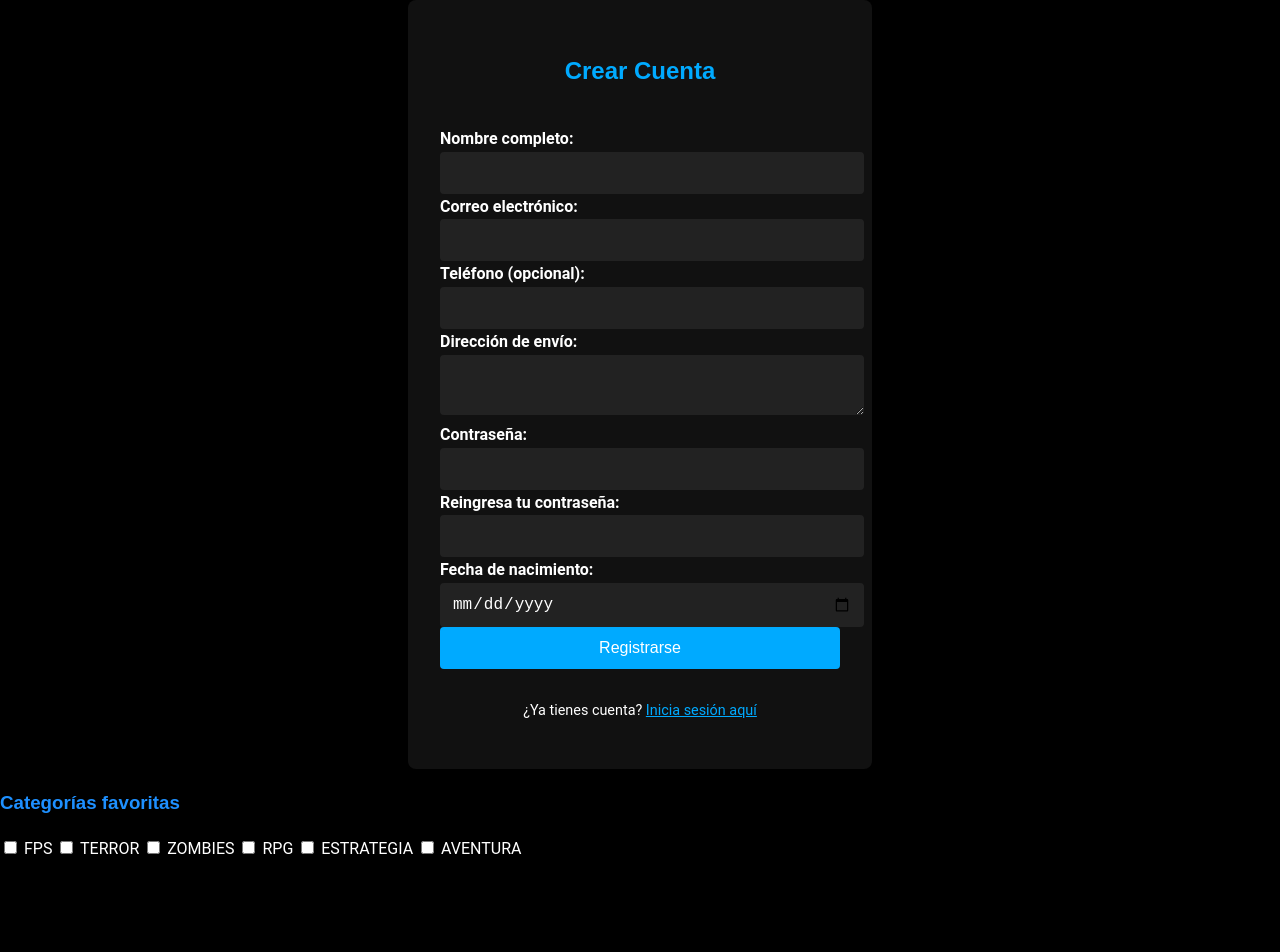
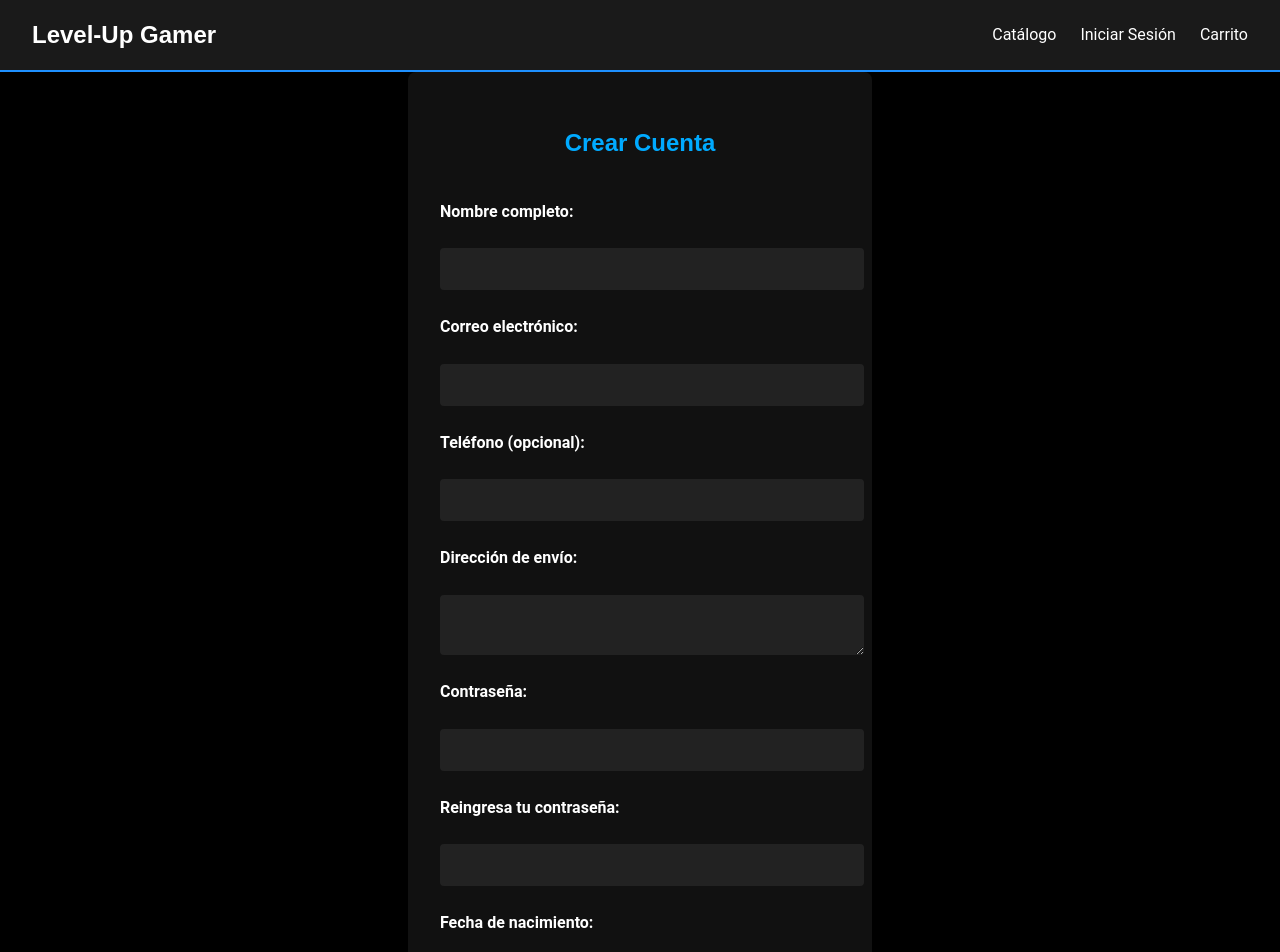
Before and after one commit to hectorpena95/TIENDA-LEVEL-UP-GAMER, a plain HTML site: page paginas/registro.html in a window 1280 px wide. Shown: the top 952 px of the page. Before the commit the page ends 862 px from the top, so only its background shows below. Drawn offline with Linux system fonts and the light colour scheme.

Commit message:
Revert "se agrega Check box para categorias de juegos favoritos al momento de…"

```diff
--- a/paginas/registro.html
+++ b/paginas/registro.html
@@ -9,10 +9,20 @@
 </head>
 <body class="pagina-registro">
 
+    <header>
+        <div class="logo">
+            <a href="index.html">Level-Up Gamer</a>
+        </div>
+        <nav>
+            <ul>
+                <li><a href="catalogo.html">Catálogo</a></li>
+                <li><a href="login.html">Iniciar Sesión</a></li>
+                <li><a href="carrito.html">Carrito</a></li>
+            </ul>
+        </nav>
+    </header>
 
-
-    <!-- Formulario de registro -->
-    <div class="formulario-container">
+  <main class="formulario-container">
     <h2>Crear Cuenta</h2>
     <form id="form-registro">
       <label for="nombre">Nombre completo:</label>
@@ -40,19 +50,6 @@
     </form>
 
     <p>¿Ya tienes cuenta? <a href="login.html">Inicia sesión aquí</a></p>
-    </div>
-
-     <!-- Panel lateral de categorías -->
-    <aside class="categorias-container">
-      <h3>Categorías favoritas</h3>
-      <label><input type="checkbox" name="categorias" value="FPS"> FPS</label>
-      <label><input type="checkbox" name="categorias" value="TERROR"> TERROR</label>
-      <label><input type="checkbox" name="categorias" value="ZOMBIES"> ZOMBIES</label>
-      <label><input type="checkbox" name="categorias" value="RPG"> RPG</label>
-      <label><input type="checkbox" name="categorias" value="ESTRATEGIA"> ESTRATEGIA</label>
-      <label><input type="checkbox" name="categorias" value="AVENTURA"> AVENTURA</label>
-    </aside>
-
   </main>
 
   <script src="../src/assets/js/registro.js"></script>
--- a/src/assets/css/style.css
+++ b/src/assets/css/style.css
@@ -54,7 +54,11 @@ nav ul li {
 }
 
 /* Estilos de las secciones principales */
-
+main {
+    padding: 2rem;
+    max-width: 1200px;
+    margin: 0 auto;
+}
 
 .hero-section {
     text-align: center;
@@ -171,3 +175,8 @@ footer {
     color: #00aaff;
     text-decoration: underline;
 }
+.formulario-container form {
+    display: flex;
+    flex-direction: column;
+    gap: 1.5rem; /* Puedes ajustar este valor para más o menos espacio */
+}
--- a/src/assets/js/registro.js
+++ b/src/assets/js/registro.js
@@ -15,8 +15,6 @@ document.addEventListener('DOMContentLoaded', () => {
     const fechaNacimiento = document.getElementById('fechaNacimiento').value;
     const edad = calcularEdad(fechaNacimiento);
 
-
-
     if (edad < 18) {
       alert('Debes tener al menos 18 años para registrarte en Level-Up Gamer.');
       return;
@@ -31,7 +29,13 @@ document.addEventListener('DOMContentLoaded', () => {
     // Aquí podrías agregar más validaciones si lo deseas
 
     // Simulación de almacenamiento (puedes modularizar esto luego)
-
+    const usuario = {
+      nombre,
+      correo,
+      telefono,
+      direccion,
+      contrasena // ⚠️ En producción, nunca guardes contraseñas en texto plano
+    };
 
     localStorage.setItem('usuarioRegistrado', JSON.stringify(usuario));
     alert('Registro exitoso. ¡Bienvenido a Level-Up Gamer!');
@@ -52,21 +56,13 @@ document.addEventListener('DOMContentLoaded', () => {
   return edad;
   }
 
-
-
-  // Capturar categorías seleccionadas
-    const checkboxes = document.querySelectorAll('input[name="categorias"]:checked');
-    const categoriasSeleccionadas = Array.from(checkboxes).map(cb => cb.value);
-
-    // Agregar al objeto usuario
   const usuario = {
   nombre,
   correo,
   telefono,
   direccion,
   fechaNacimiento,
-    contrasena,
-    categorias: categoriasSeleccionadas
+  contrasena
 };
 
 localStorage.setItem('usuarioRegistrado', JSON.stringify(usuario));
```
Lines whose indentation alone changed are shown as unchanged.
